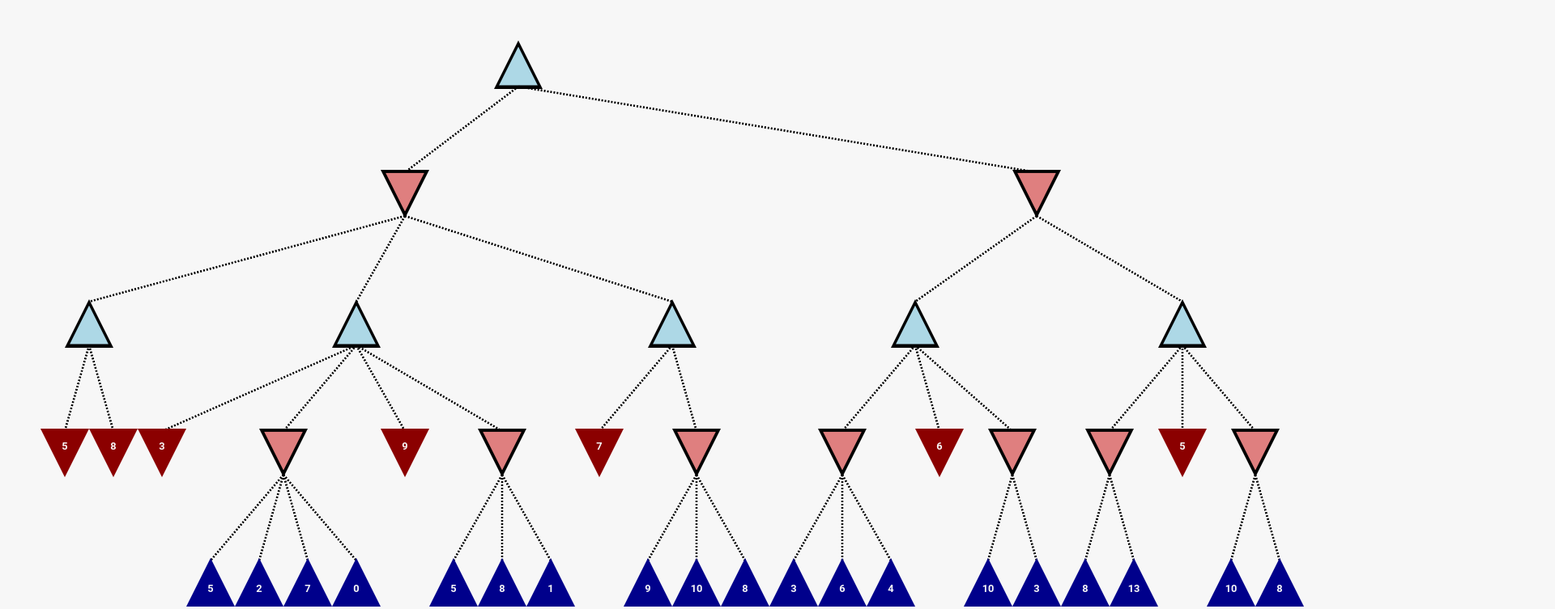
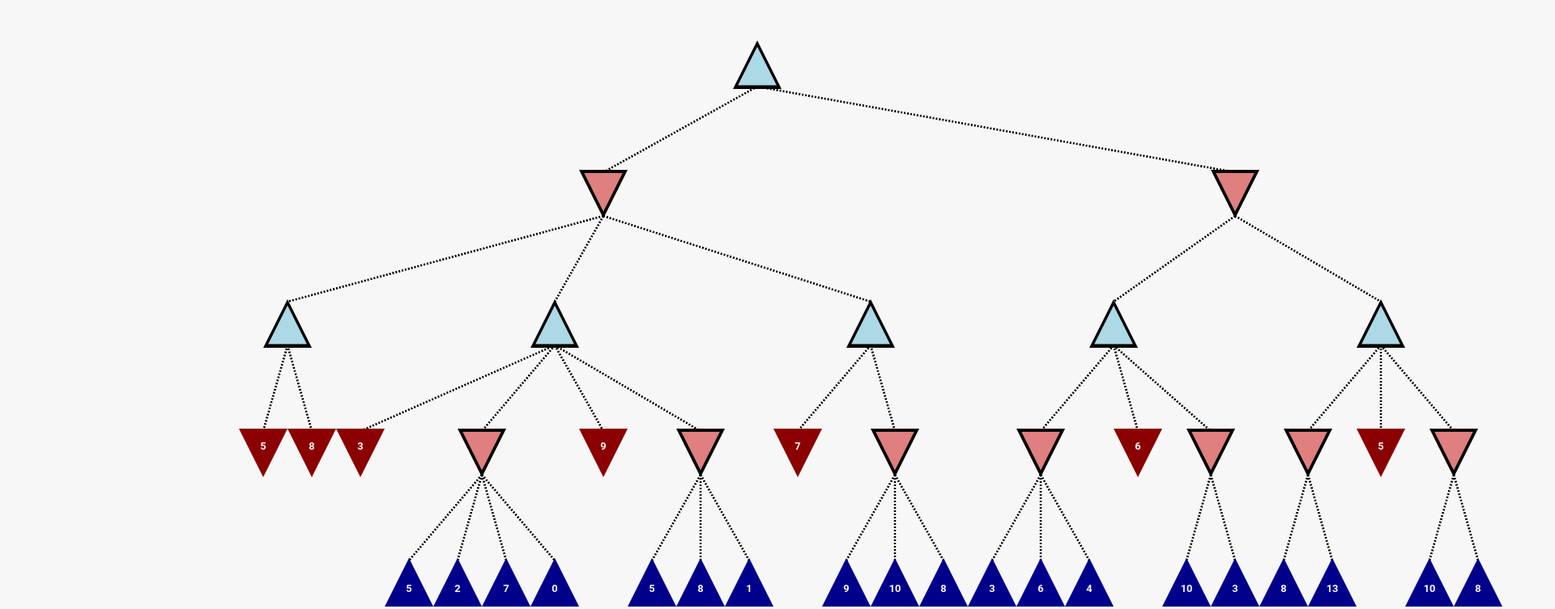
Before and after one commit to NkemdiAnyiam/WebFlik-Alpha-Beta-Pruning, a website with bundled scripts: page index.html in a window 1280 px wide. Shown: the top 753 px of the page at 81% size, 1920 px wide, since content can reach past the window. Built offline with nearby package versions, Linux system fonts and the light colour scheme.

Commit message:
Expand <main> width to prevent text boxes from getting clipped

```diff
--- a/styles/layout/layout.css
+++ b/styles/layout/layout.css
@@ -1,3 +1,11 @@
 .tree-container {
   width: 100%;
+  max-width: 100vw;
 }
+
+main {
+  width: 150%;
+
+  display: flex;
+  justify-content: space-around;
+}
```
Also changed, not shown: index.html (indentation only).
